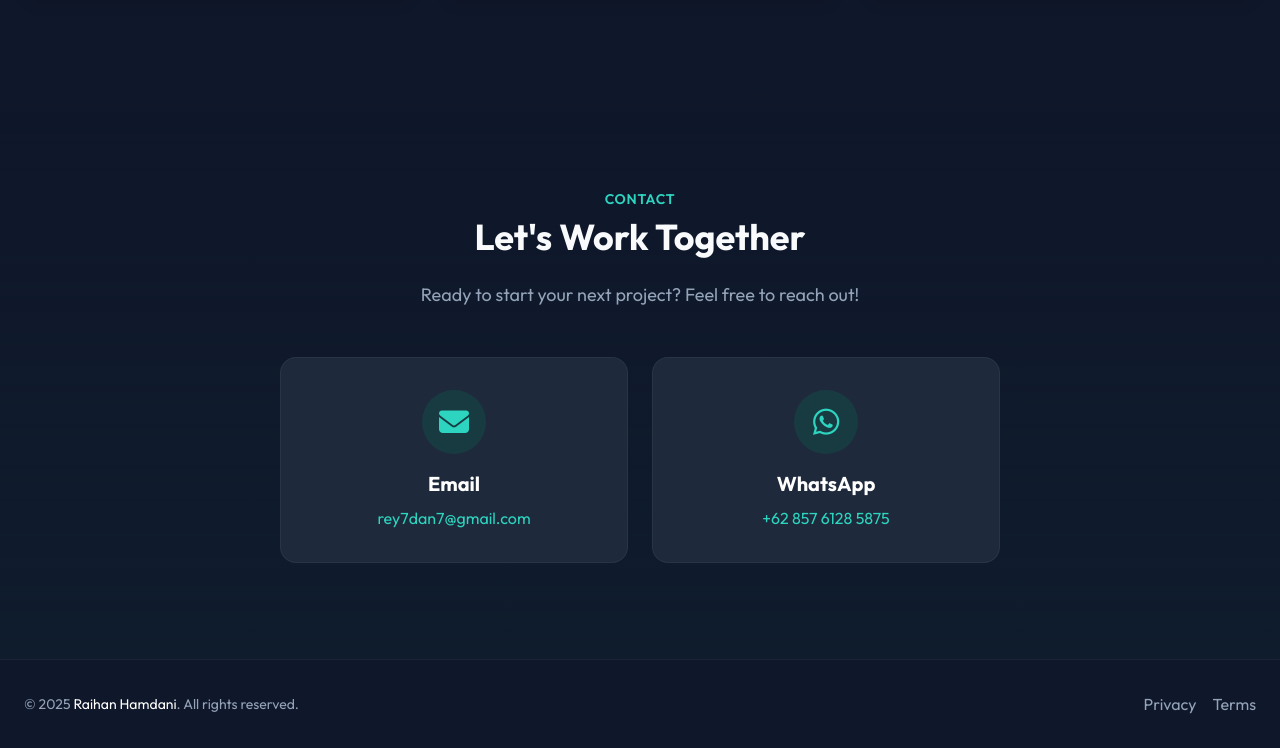
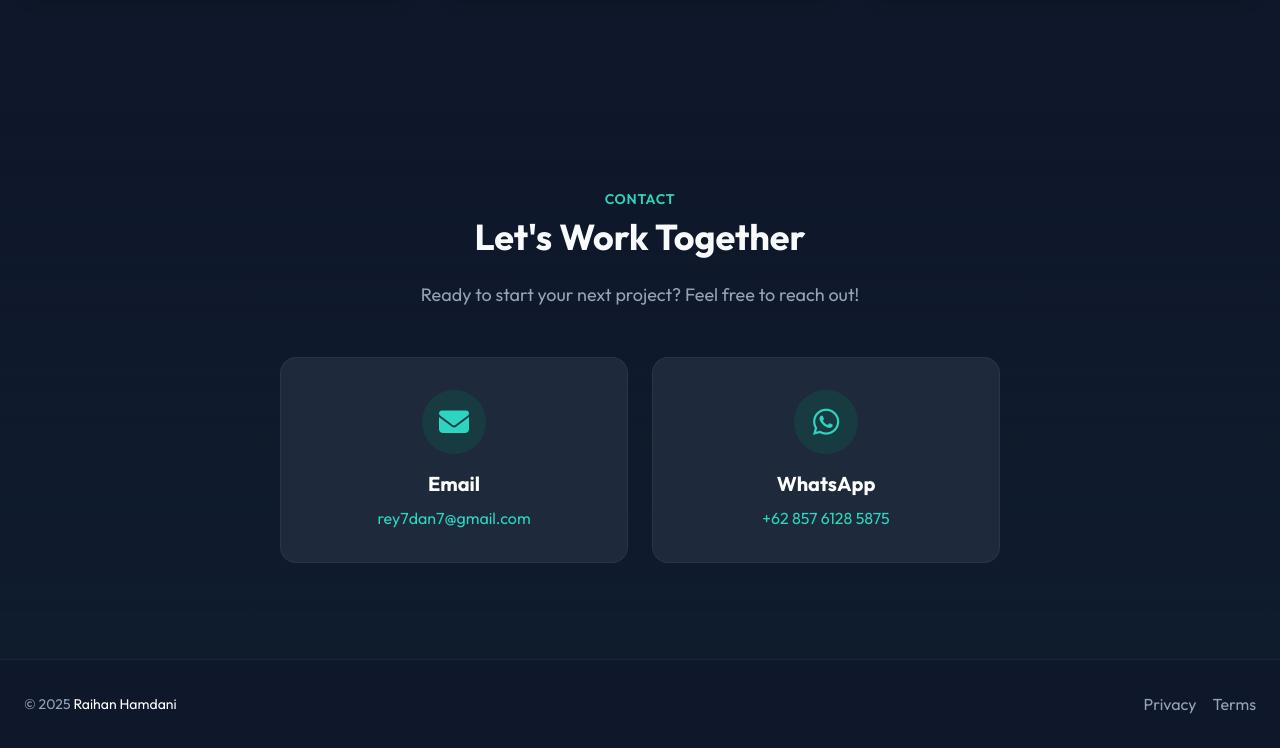
Before and after one commit to reyhanhmdani/Porto, a website: page index.html in a window 1280 px wide. Shown: the part 2861-3609 px from the top of the page. Drawn offline with nearby package versions, Linux system fonts and the light colour scheme.

Commit message:
My PortofolioV2

```diff
--- a/index.html
+++ b/index.html
@@ -336,7 +336,7 @@
 
     <footer class="bg-dark-bg border-t border-white/5 py-8">
         <div class="max-w-7xl mx-auto px-6 flex flex-col md:flex-row justify-between items-center gap-4">
-            <p class="text-dark-muted text-sm">© 2025 <span class="text-white">Raihan Hamdani</span>. All rights reserved.</p>
+            <p class="text-dark-muted text-sm">© 2025 <span class="text-white">Raihan Hamdani</span></p>
             <div class="flex gap-4 text-dark-muted">
                 <a href="#" class="hover:text-brand-400 transition">Privacy</a>
                 <a href="#" class="hover:text-brand-400 transition">Terms</a>
```
